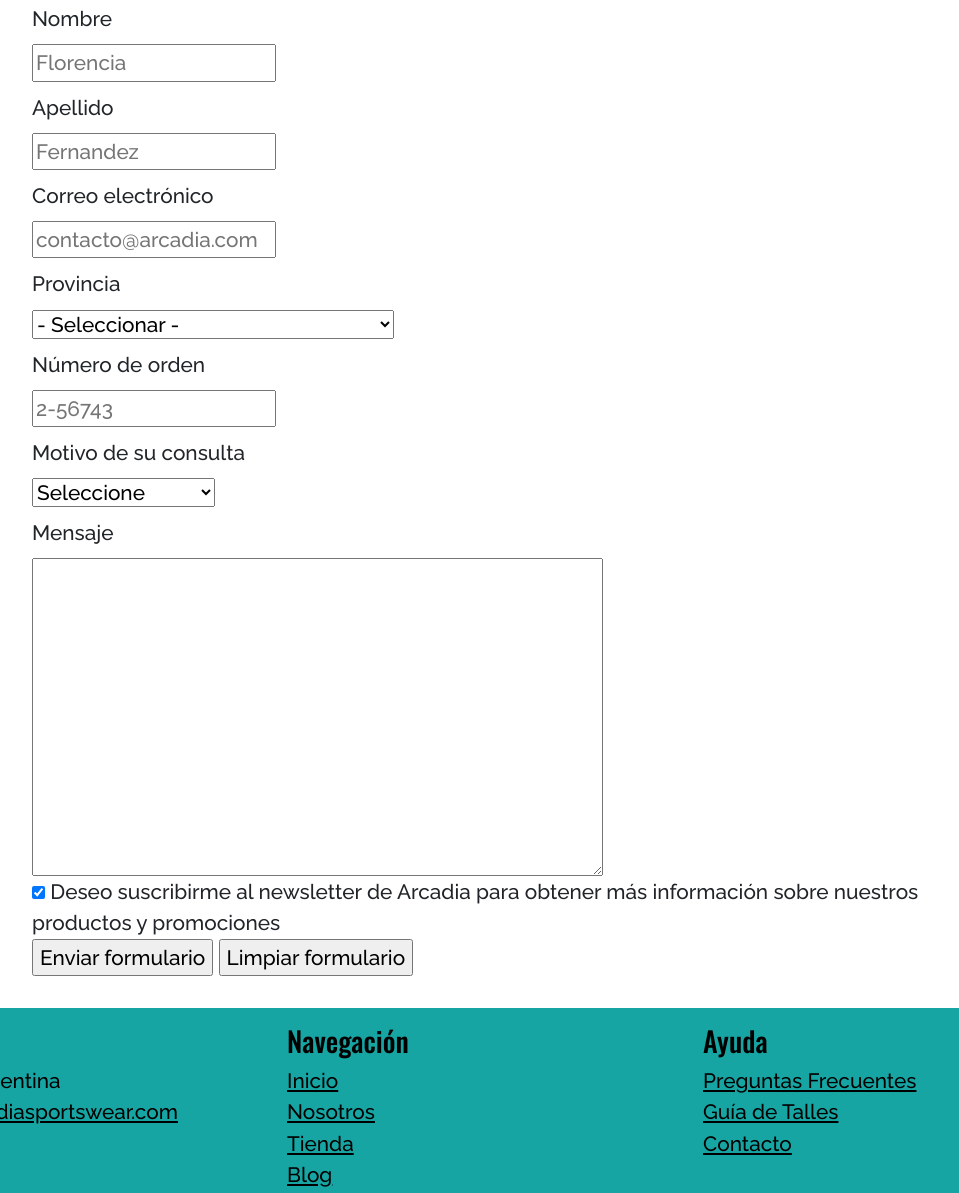
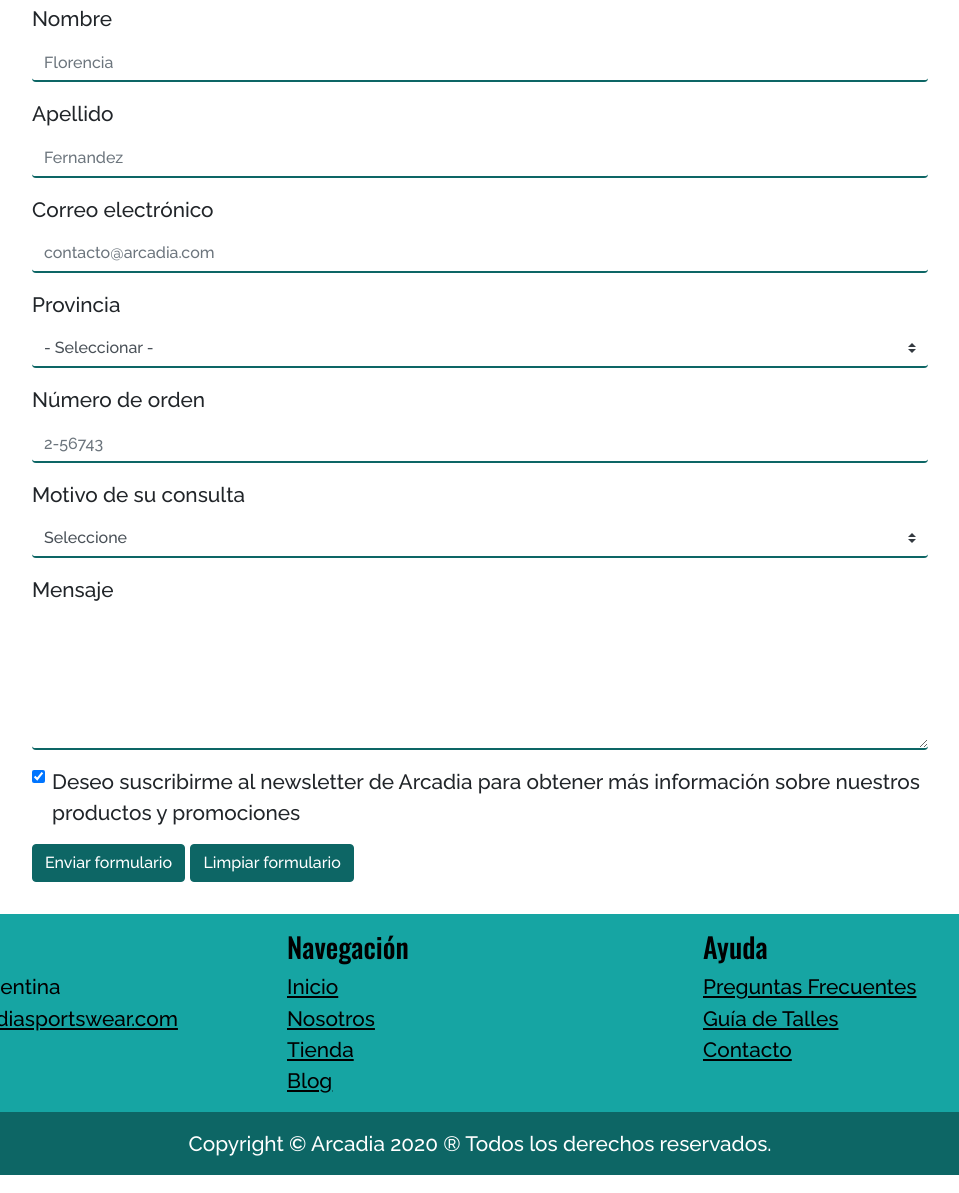
Before and after one commit to jesusmpds/arcadia-tienda-Jesus-Perez-camada-10755, a website: page pages/contacto.html in a window 1280 px wide. Shown: the part 240-1433 px from the top of the page, without its empty margins (160-1119 px from the left). Drawn offline with nearby package versions, Linux system fonts and the light colour scheme; files whose address does not match are found by name.

Commit message:
Styled Contact Page's Form

```diff
--- a/pages/contacto.html
+++ b/pages/contacto.html
@@ -51,17 +51,21 @@
             </section>
             <section>
                 <form name="my-contact-form" action="gracias.html" method="post">
+                    <div class="form-group">
                         <label for="my-contact-name">Nombre</label>
-                    <input type="text" name="my-contact-name-name" id="my-contact-name" placeholder="Florencia" required>
-
+                        <input class="form-control" type="text" name="my-contact-name-name" id="my-contact-name" placeholder="Florencia" required>
+                    </div>
+                    <div class="form-group">
                         <label for="my-contact-lastname">Apellido</label>
-                    <input type="text" name="my-contact-lastname-name" id="my-contact-lastname" placeholder="Fernandez" required>
-
+                        <input class="form-control" type="text" name="my-contact-lastname-name" id="my-contact-lastname" placeholder="Fernandez" required>
+                    </div>
+                    <div class="form-group">
                         <label for="my-contact-email">Correo electrónico</label>
-                    <input type="email" name="my-contact-email-name" id="my-contact-email" placeholder="contacto@arcadia.com" required>
-
+                        <input class="form-control" type="email" name="my-contact-email-name" id="my-contact-email" placeholder="contacto@arcadia.com" required>
+                    </div>
+                    <div class="form-group">
                     <label for="my-contact-location">Provincia</label>
-                    <select name="my-contact-location-name" id="my-contact-location">
+                        <select class="custom-select form-control" name="my-contact-location-name" id="my-contact-location">
                             <option value="0" selected="selected">- Seleccionar -</option>
                             <option value="1">Buenos Aires</option>
                             <option value="2">Catamarca</option>
@@ -88,12 +92,14 @@
                             <option value="23">Tierra del Fuego</option>
                             <option value="24">Tucumán</option>
                         </select>
-
+                    </div>
+                    <div class="form-group">
                         <label for="my-contact-order">Número de orden</label>
-                    <input type="text" name="my-contact-order-name" id="my-contact-order" placeholder="2-56743">
-
+                        <input class="form-control" type="text" name="my-contact-order-name" id="my-contact-order" placeholder="2-56743">
+                    </div>
+                    <div class="form-group">
                         <label for="my-contact-reason">Motivo de su consulta</label>
-                    <select name="my-contact-reason-name" id="my-contact-reason" required>
+                        <select class="custom-select form-control" name="my-contact-reason-name" id="my-contact-reason" required>
                             <option selected="selected" value="0">Seleccione</option>
                             <option value="1">Envíos</option>
                             <option value="2">Ventas al mayor</option>
@@ -101,15 +107,18 @@
                             <option value="4">Pagos y pedidos</option>
                             <option value="5">Otro</option>
                         </select>
-
+                    </div>
+                    <div class="form-group">
                         <label for="my-contact-message">Mensaje</label>
-                    <textarea name="my-contact-message-name" id="my-contact-message" rows="10" cols="50"></textarea>
-
-                    <input type="checkbox" name="my-contact-newsletter-name" id="my-contact-newsletter" value="subscribe" checked="checked">
-                    <label for="my-contact-newsletter"> Deseo suscribirme al newsletter de Arcadia para obtener más información sobre nuestros productos y promociones</label>
+                        <textarea class="form-control" name="my-contact-message-name" id="my-contact-message" rows="5" cols="40"></textarea>
+                    </div>
+                    <div class="form-group form-check">
+                        <input type="checkbox" class="form-check-input" name="my-contact-newsletter-name" id="my-contact-newsletter" value="subscribe" checked="checked">
+                        <label class="form-check-label" for="my-contact-newsletter"> Deseo suscribirme al newsletter de Arcadia para obtener más información sobre nuestros productos y promociones</label>
+                    </div>
                     <div id="contactButtons">
-                    <input class="sendForm" type="submit" value="Enviar formulario"/>
-                    <input class="cleanForm" type="reset" value="Limpiar formulario"/>
+                        <input class="sendForm btn btn-primary" type="submit" value="Enviar formulario"/>
+                        <input class="cleanForm btn btn-primary" type="reset" value="Limpiar formulario"/>
                     </div>
                 </form>
             </section>
--- a/scss/components/_contact.scss
+++ b/scss/components/_contact.scss
@@ -21,3 +21,13 @@ label, input, select,textarea {
 .sendForm, .cleanForm {
     display: inline;
 }
+
+.form-control {
+    border: 0;
+    border-bottom: 2px solid $dark-green;
+    box-shadow: none;
+        &:focus{
+            border-bottom: 2px solid $dark-fucsia;
+            box-shadow: none;
+        }
+}
```
Also changed, not shown: css/styles.css. Lines whose indentation alone changed are shown as unchanged.
